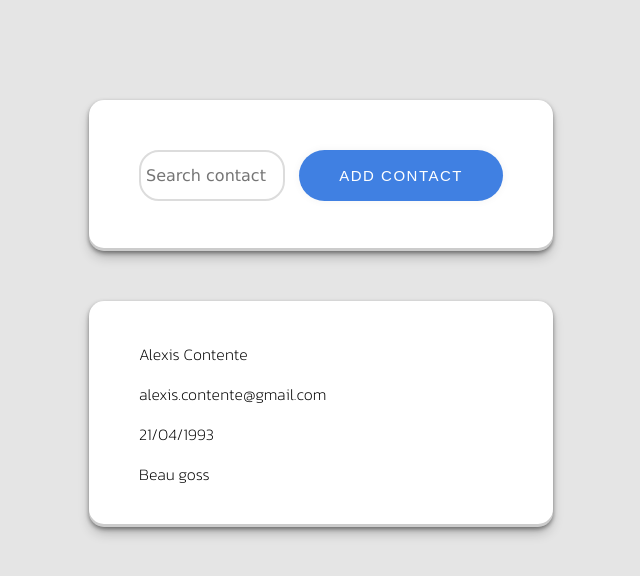
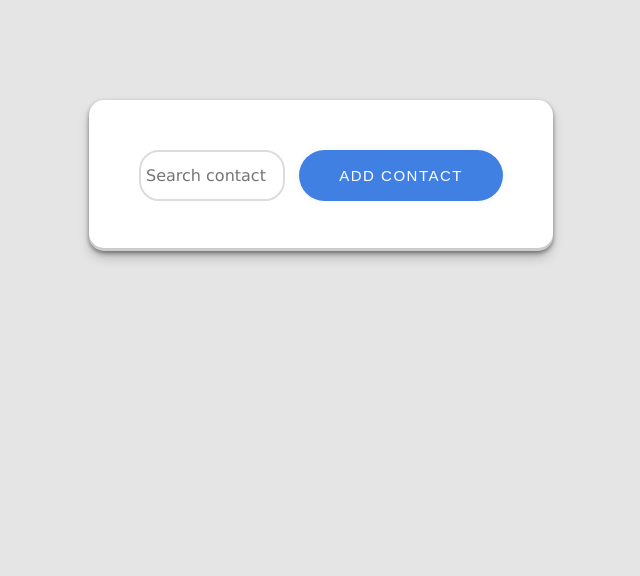
Before and after one commit to Alexis-Contente/book-contact, a Next.js app: page / in a window 1280 px wide. Shown: the top 576 px of the page, without its empty margins (319-959 px from the left). Built offline with nearby package versions, Linux system fonts and the light colour scheme; data requests are answered from the project's data file.

Commit message:
axiosPost

```diff
--- a/db.json
+++ b/db.json
@@ -1,12 +1,5 @@
 {
-    "db": [
-        {
-            "id": "1",
-            "firstname": "Alexis",
-            "lastname": "Contente",
-            "email": "alexis.contente@gmail.com",
-            "birth": "21/04/1993",
-            "informations": "Beau goss"
-        }
-    ]
+  "db": [
+
+  ]
 }
--- a/src/app/page.tsx
+++ b/src/app/page.tsx
@@ -39,11 +39,29 @@ const handleSubmit = (e: any) => {
   const informations = data.get('informations')
 
   console.log(firstname, lastname, email, birth, informations);
+
+  axios.post('http://localhost:8000/db',{
+    firstname: firstname,
+    lastname: lastname,
+    email: email,
+    birth: birth,
+    informations: informations,
+  })
+  .then(response => {
+    window.location.reload();
+    console.log(response)
+    return response
+
+  })
+
+  .catch(error => {
+    console.error(error);
+  });
 }
 
-const [contacts, setContacts] = useState<Contacts[] | null >(null);
+const [contacts, setContacts] = useState<Contacts[] | null>(null);
 
-const contactData = async () => {
+const contactsData = async () => {
   axios.get('http://localhost:8000/db')
       .then(response => {
         setContacts(response.data.db);
@@ -55,7 +73,7 @@ const contactData = async () => {
 }
 
 useEffect(() => {
-  contactData();
+  contactsData();
 }, [])
 
   return (
@@ -67,16 +85,16 @@ useEffect(() => {
       </div>
 
 {/* IL FAUDRA MAPPER SUR LES INFORMATIONS RECUENT */}
-      <div className={styles.book}>
       {contacts && contacts.map(contact => (
-        <div className={styles.card} key={contact.id}>
+        <div className={styles.book} key={contact.id}>
+          <div className={styles.card} >
             <p className={styles.names}>{contact.firstname} {contact.lastname}</p>
             <p className={styles.email}>{contact.email}</p>
             <p className={styles.birth}>{contact.birth}</p>
             <p className={styles.informations}>{contact.informations}</p>
           </div>
+        </div>
       ))}
-      </div>
 
       {formDisplay && (
 
@@ -126,7 +144,6 @@ useEffect(() => {
                         <input
                           className={styles.add__birth}
                           type='date'
-                          value='1990-01-01'
                           placeholder='Date of birth'
                           name='birth'
                           required
```
Lines whose indentation alone changed are shown as unchanged.
